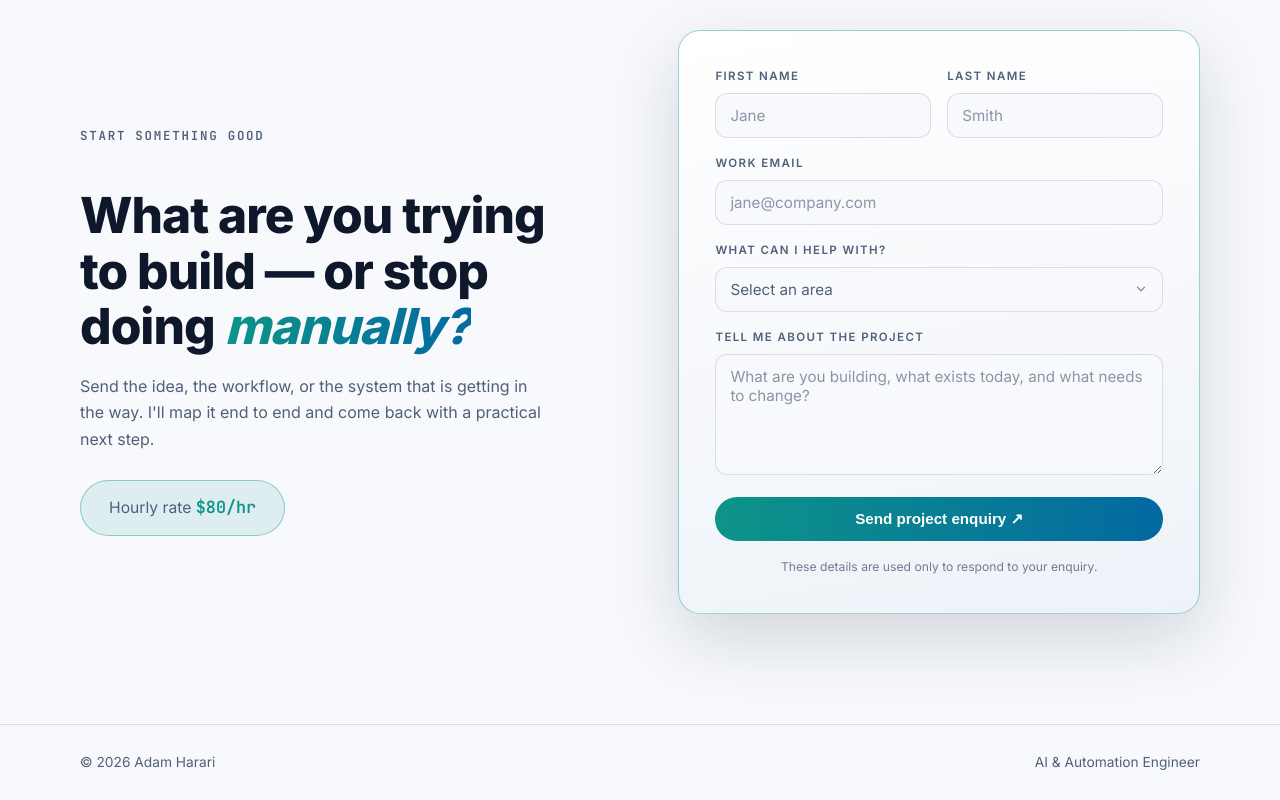
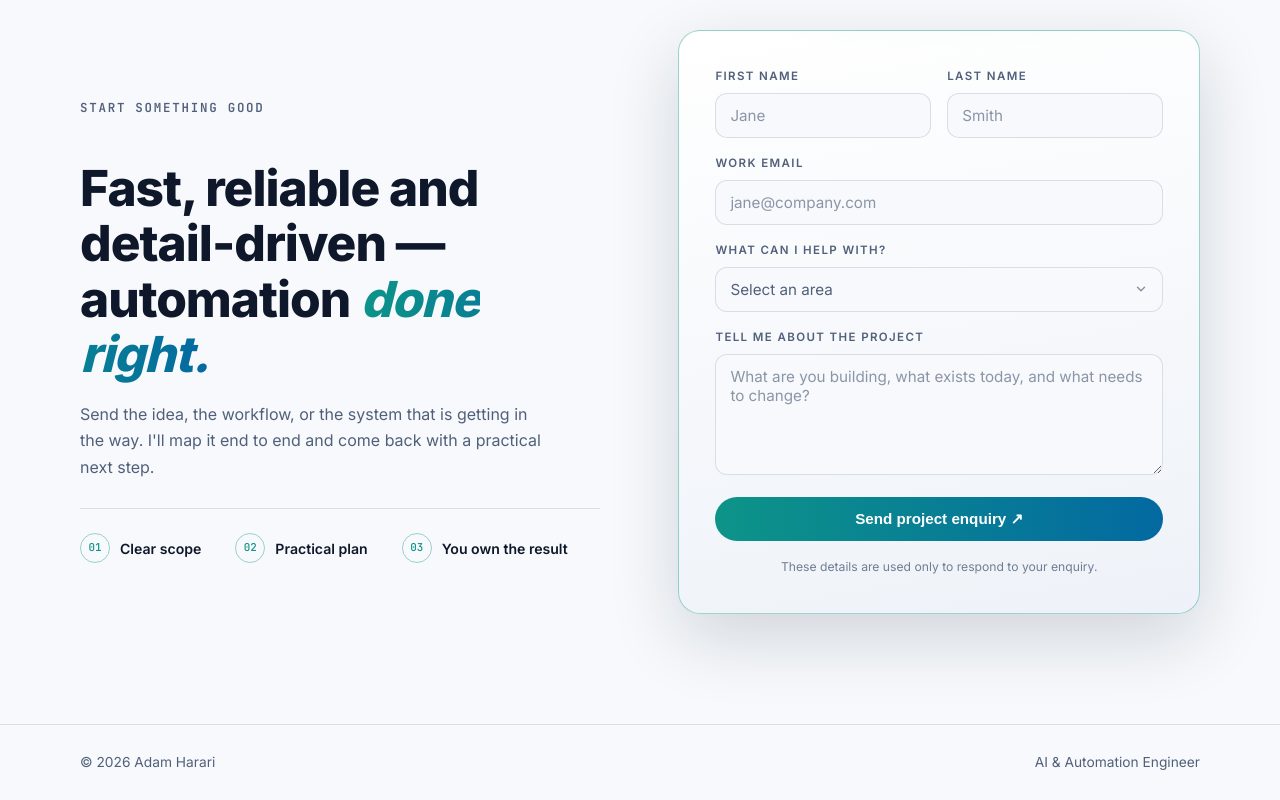
Before and after one commit to footman1025/Adam_Portfolio_Automation, a React (Vite) app: page / in a window 1280 px wide. Shown: the part 5961-6761 px from the top of the page. Built offline with nearby package versions, Linux system fonts and the light colour scheme.

Commit message:
Contact: strengths headline + numbered promise points replace rate badge
Co-Authored-By: Claude Fable 5 <noreply@anthropic.com>

```diff
--- a/src/App.jsx
+++ b/src/App.jsx
@@ -420,17 +420,25 @@ function Contact() {
             <div className="contact__intro">
               <p className="eyebrow">Start something good</p>
               <h2 className="contact__headline">
-                What are you trying to build — or stop doing{' '}
-                <em>manually?</em>
+                Fast, reliable and detail-driven — automation{' '}
+                <em>done right.</em>
               </h2>
               <p>
                 Send the idea, the workflow, or the system that is getting in
                 the way. I'll map it end to end and come back with a practical
                 next step.
               </p>
-              <span className="contact__rate-badge">
-                Hourly rate&nbsp;<strong>{profile.rate}</strong>
-              </span>
+              <div className="contact__points">
+                <span className="contact__point">
+                  <span className="contact__point-num">01</span> Clear scope
+                </span>
+                <span className="contact__point">
+                  <span className="contact__point-num">02</span> Practical plan
+                </span>
+                <span className="contact__point">
+                  <span className="contact__point-num">03</span> You own the result
+                </span>
+              </div>
             </div>
           </Reveal>
           <Reveal delay={120}>
--- a/src/index.css
+++ b/src/index.css
@@ -749,20 +749,34 @@ h3 { font-size: 1.12rem; font-weight: 700; }
   text-align: center;
   opacity: 0.8;
 }
-.contact__rate-badge {
+.contact__points {
+  display: flex;
+  flex-wrap: wrap;
+  gap: 16px 34px;
+  border-top: 1px solid var(--border);
+  padding-top: 24px;
+  max-width: 520px;
+}
+.contact__point {
   display: inline-flex;
   align-items: center;
-  padding: 13px 28px;
-  border-radius: 999px;
-  background: var(--accent-soft);
+  gap: 10px;
+  font-size: 0.88rem;
+  font-weight: 600;
+  color: var(--text);
+  white-space: nowrap;
+}
+.contact__point-num {
+  display: grid;
+  place-items: center;
+  width: 30px;
+  height: 30px;
+  border-radius: 50%;
   border: 1px solid var(--accent-border);
-  color: var(--text-dim);
-  font-size: 0.98rem;
-}
-.contact__rate-badge strong {
   color: var(--accent);
   font-family: var(--mono);
-  font-size: 1.05rem;
+  font-size: 0.68rem;
+  font-weight: 500;
 }
 
 /* ---------- footer ---------- */
```
